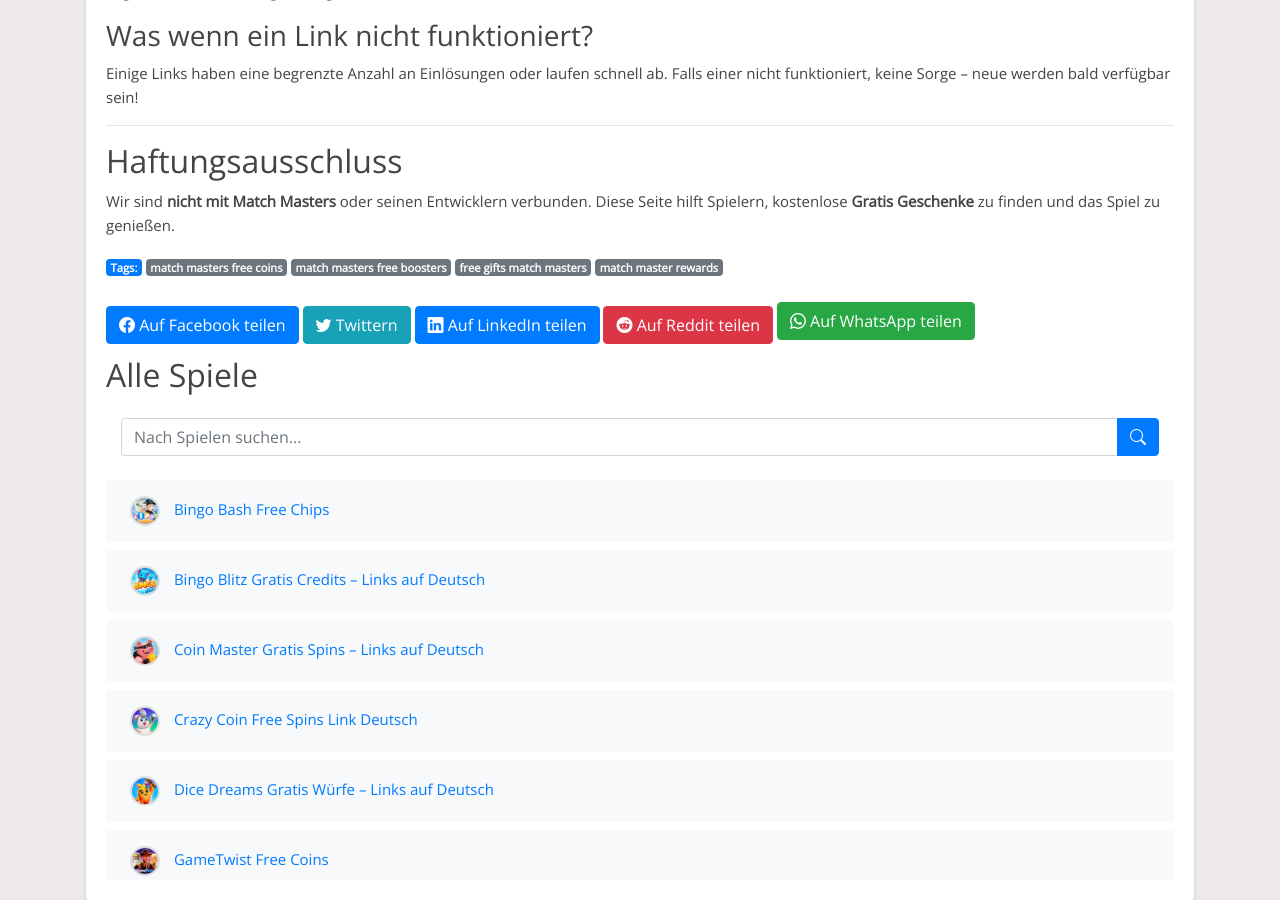
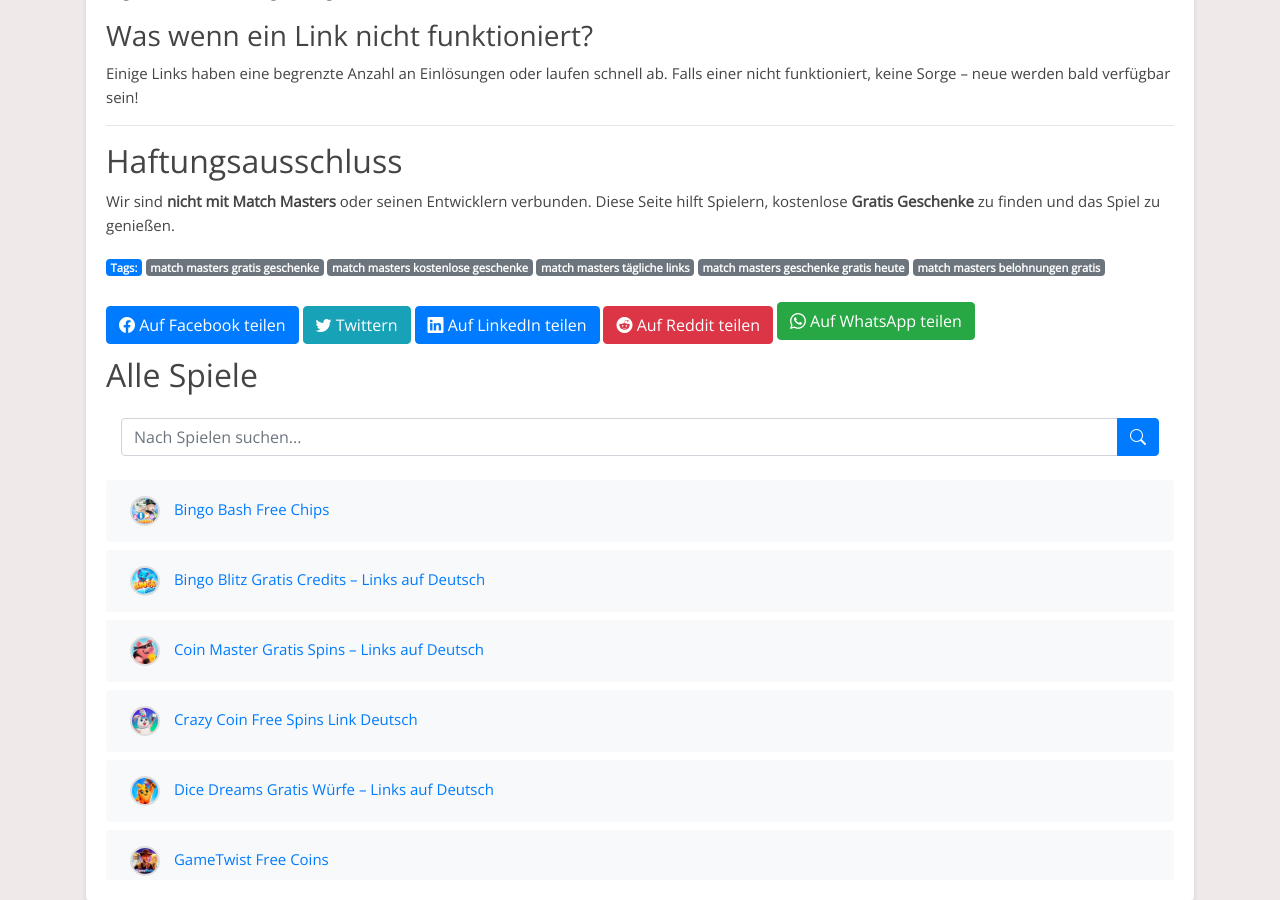
Before and after one commit to Prollad99/bs-de, a Jekyll site: the page built from _posts/2025-01-18-match-masters.md, in a window 1280 px wide and 900 px high, scrolled down 8549 px. Built offline with Jekyll 4.4.1, drawn with Linux system fonts in a browser that asks for light colours; some of the changed text lies outside the part shown.

Commit message:
Update 2025-01-18-match-masters.md

```diff
--- a/_posts/2025-01-18-match-masters.md
+++ b/_posts/2025-01-18-match-masters.md
@@ -1,15 +1,22 @@
 ---
 layout: post
-title: "Match Masters Free Gifts"
-date: 2025-01-18
+title: "Match Masters Gratis Geschenke – Links auf Deutsch"
+description: "Sichere dir täglich kostenlose Match Masters Geschenke! Neue Gratis-Links für deutsche Spieler – 100% sicher und aktuell."
+date: 2025-03-14
 author: "BonusCollector"
-permalink: /match-masters-free-gifts/
+permalink: /match-masters-gratis-geschenke/
+redirect_from: /match-masters-free-gifts/
 image: /assets/images/match-masters.webp
+alt: "Match Masters Gratis Geschenke Belohnung"
 include_file: match-masters.html
 manifest: /manifests/match-masters.json
-tags: [match masters free coins, match masters free boosters, free gifts match masters, match master rewards]
+tags:
+  - "match masters gratis geschenke"
+  - "match masters kostenlose geschenke"
+  - "match masters tägliche links"
+  - "match masters geschenke gratis heute"
+  - "match masters belohnungen gratis"
 ---
-
 {% include match-masters_post.html %}
 
 {% include match-masters.html %}
```
